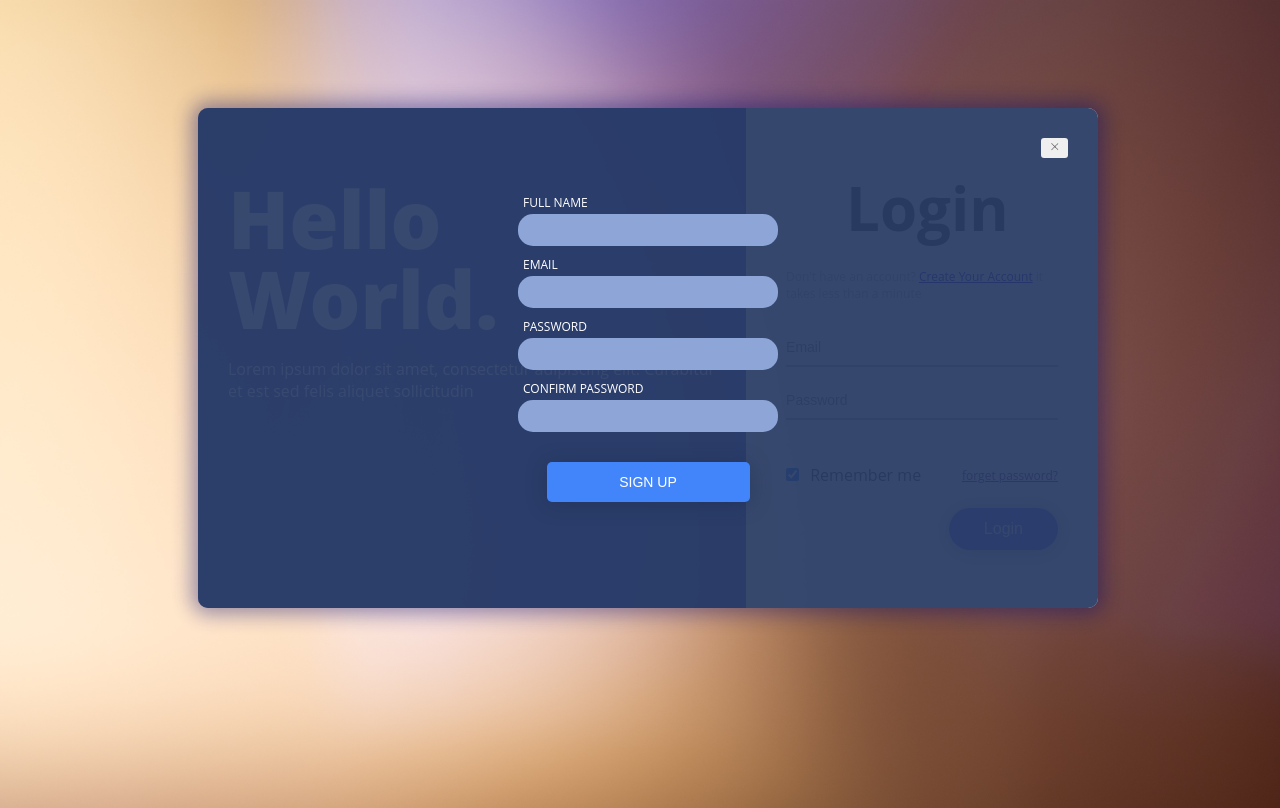
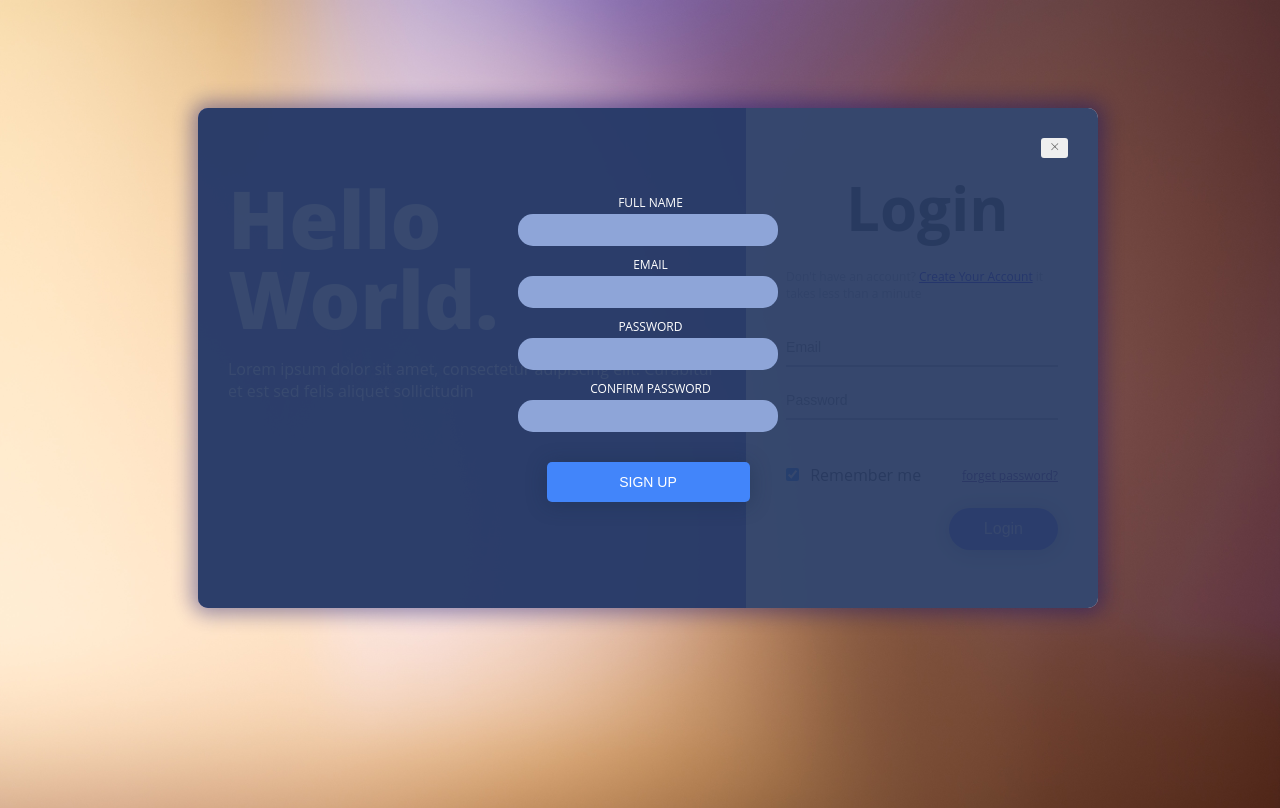
Before and after one commit to RealRichi3/Journal, a plain HTML site: page templates/authentication/login.html in a window 1280 px wide. Both pictures are taken after a click on the link "Create Your Account". Drawn offline with Linux system fonts and the light colour scheme; files whose address does not match are found by name.

Commit message:
Aligned 'inputCriteriaMsg' to center

```diff
--- a/static/styles/login_style.css
+++ b/static/styles/login_style.css
@@ -193,6 +193,12 @@ label {
     color: #373c47;
 }
 
+.ov > form {
+    display: flex;
+    flex-direction: column;
+    align-items: center;
+    justify-content: center;
+}
 .inputCriteriaMsg {
     color: rgb(187, 69, 58);
     font-size: 10px;
```
